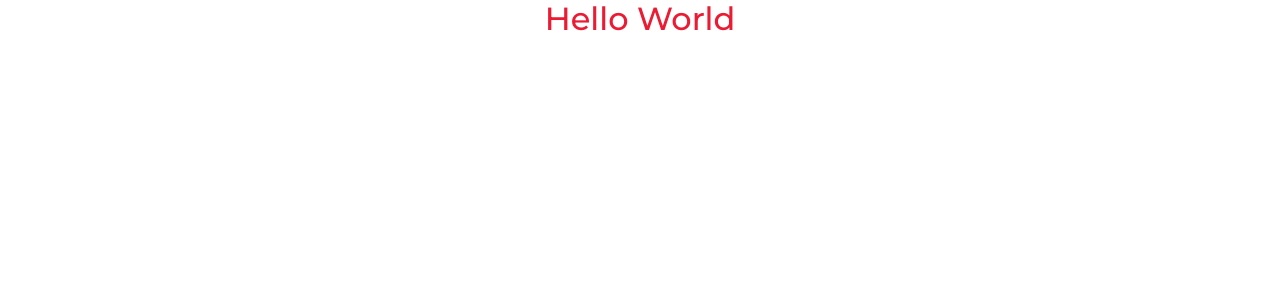
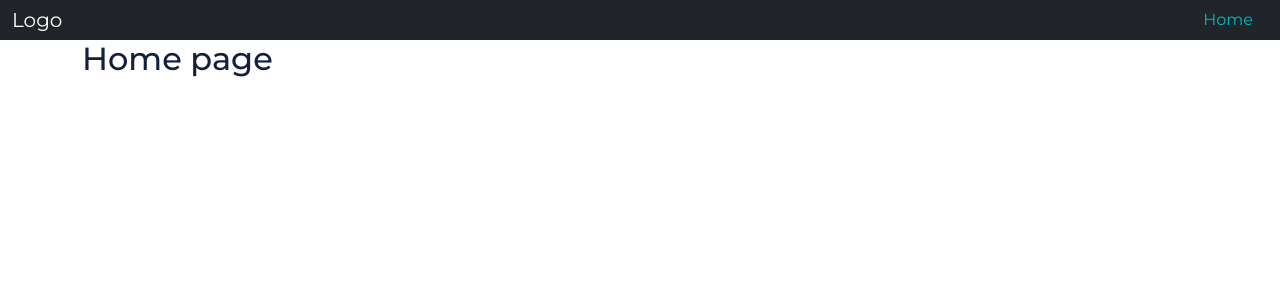
Before and after one commit to jakdev047/property-web, a React (Create React App) app: page / in a window 1280 px wide. Shown: the top 300 px of the page. Built offline with nearby package versions, Linux system fonts and the light colour scheme.

Commit message:
router setup

```diff
--- a/package.json
+++ b/package.json
@@ -10,6 +10,7 @@
     "node-sass": "^4.14.1",
     "react": "^17.0.1",
     "react-dom": "^17.0.1",
+    "react-router-dom": "^5.2.0",
     "react-scripts": "4.0.0",
     "web-vitals": "^0.2.4"
   },
--- a/src/App.js
+++ b/src/App.js
@@ -1,13 +1,21 @@
+import React from 'react';
+
+// router
+import { BrowserRouter } from "react-router-dom";
+
 // sass
 import 'bootstrap/dist/css/bootstrap.min.css';
 import './assets/sass/index.scss';
 
+// router
+import AppRoute from './routes/AppRoute';
+
 function App() {
   return (
     <div className="App">
-      <div className="container">
-        <h2>Hello World</h2>
-      </div>
+      <BrowserRouter>
+        <AppRoute />
+      </BrowserRouter>
     </div>
   );
 }
--- /dev/null
+++ b/src/assets/sass/component-styles/_navigation.scss
@@ -0,0 +1,9 @@
+/* Navigation */
+.navbar {padding: 0;}
+li.nav-item a {
+    color: #fff;
+    margin-right: 15px;
+    &.active {
+        color: $secondaryColor;
+    }
+}
--- a/src/assets/sass/component-styles/_variable.scss
+++ b/src/assets/sass/component-styles/_variable.scss
@@ -5,4 +5,4 @@ $linkFont: 14px;
 
 // color
 $primaryColor: #12203E;
-$secondaryColor: #eb1b33;
+$secondaryColor: #00BBBA;
--- a/src/assets/sass/index.scss
+++ b/src/assets/sass/index.scss
@@ -14,9 +14,4 @@ font-family: 'Montserrat', sans-serif;
 // general sass
 @import "./component-styles/variable";
 @import "./component-styles/general";
-
-
-h2{
-    color: $secondaryColor;
-    text-align: center;
-}
+@import "./component-styles/navigation";
--- /dev/null
+++ b/src/components/Navigation.js
@@ -0,0 +1,18 @@
+import React from 'react';
+import { NavLink } from 'react-router-dom';
+
+const Navigation = () => {
+    return (
+        <nav className="navbar navbar-expand-lg navbar-dark bg-dark">
+            <div className="container-fluid">
+                <NavLink className="navbar-brand" to="/">Logo</NavLink>
+                <ul className="navbar-nav ml-auto mb-2 mb-lg-0">
+                    <li className="nav-item">
+                        <NavLink exact to="/">Home</NavLink>
+                    </li>
+                </ul>
+            </div>
+        </nav>
+    )
+}
+export default Navigation;
--- /dev/null
+++ b/src/layer/Header.js
@@ -0,0 +1,13 @@
+import React, { Fragment } from 'react';
+import Navigation from '../components/Navigation';
+
+
+const Header = () => {
+    return (
+        <Fragment>
+            <Navigation />
+        </Fragment>
+    )
+};
+
+export default Header;
--- /dev/null
+++ b/src/pages/Home.js
@@ -0,0 +1,11 @@
+import React from 'react';
+
+const Home = () => {
+    return (
+        <div className="container">
+            <h2> Home page </h2>
+        </div>
+    )
+};
+
+export default Home;
--- /dev/null
+++ b/src/pages/NotFound.js
@@ -0,0 +1,11 @@
+import React from 'react';
+
+const NotFound = () => {
+    return (
+        <div className="container text-center">
+            <h2 style={{fontSize:'72px',textAlign:'center',color:'#00bbba'}}>404!</h2>
+        </div>
+    )
+};
+
+export default NotFound;
--- /dev/null
+++ b/src/routes/AppRoute.js
@@ -0,0 +1,23 @@
+import React, { Fragment } from 'react';
+import { Switch, Route } from "react-router-dom";
+
+
+// pages
+import Header from '../layer/Header';
+import Home from '../pages/Home';
+import NotFound from '../pages/NotFound';
+
+
+const AppRoute = () => {
+    return (
+        <Fragment>
+            <Header />
+            <Switch>
+                <Route exact path='/' component={Home} />
+                <Route path='*' component={NotFound} />
+            </Switch>
+        </Fragment>
+    )
+}
+
+export default AppRoute;
```
Also changed, not shown: 1 other file (tests, documents, lock files or other folders).
